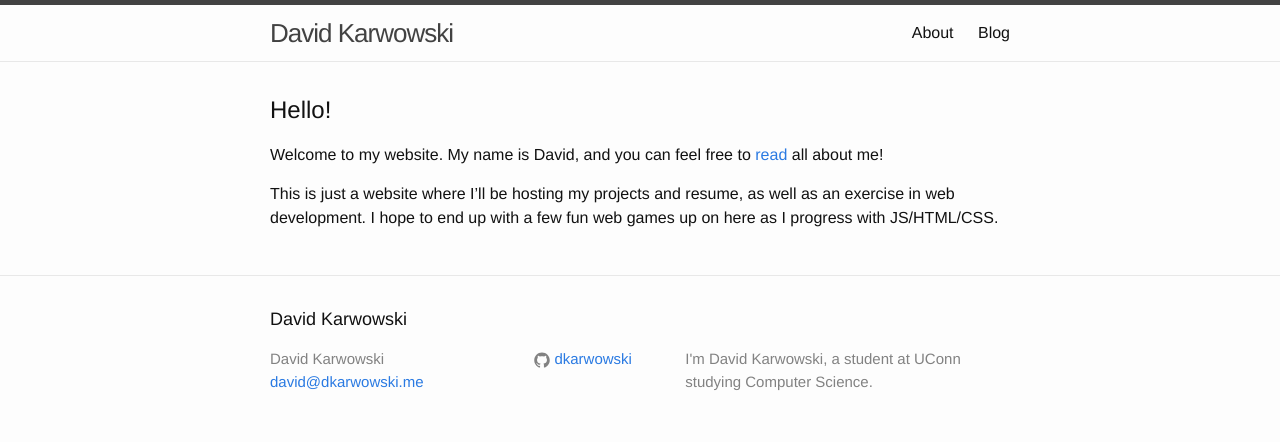
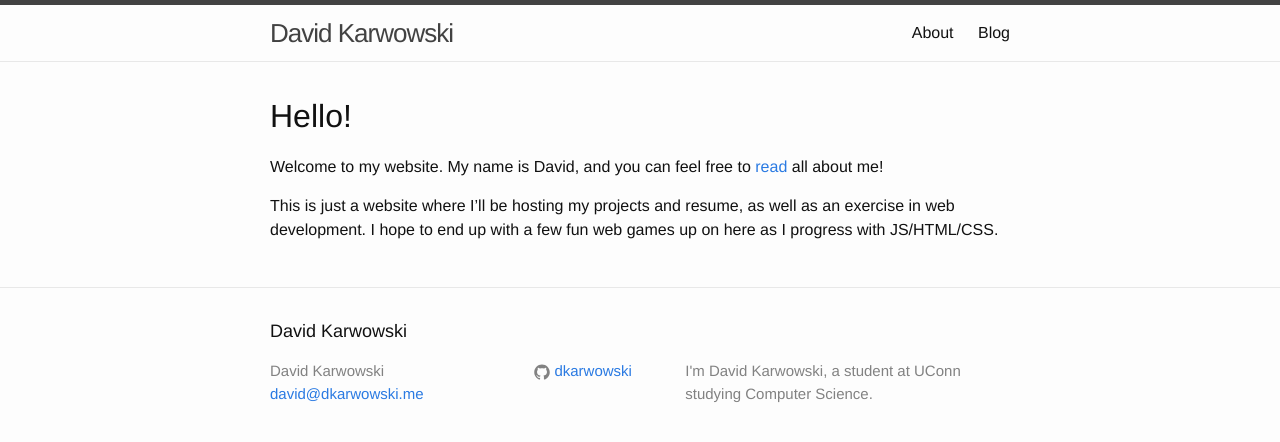
Before and after one commit to dkarwowski/dkarwowski.github.io, a Jekyll site: the page built from index.md, in a window 1280 px wide. Shown: the top 442 px of the page. Built offline with Jekyll 4.4.1, drawn with Linux system fonts in a browser that asks for light colours.

Commit message:
update heading

```diff
--- a/index.md
+++ b/index.md
@@ -2,7 +2,7 @@
 layout: default
 ---
 
-## Hello!
+#Hello!
 
 Welcome to my website. My name is David, and you can feel free to [read][about] all about me!
 
```
